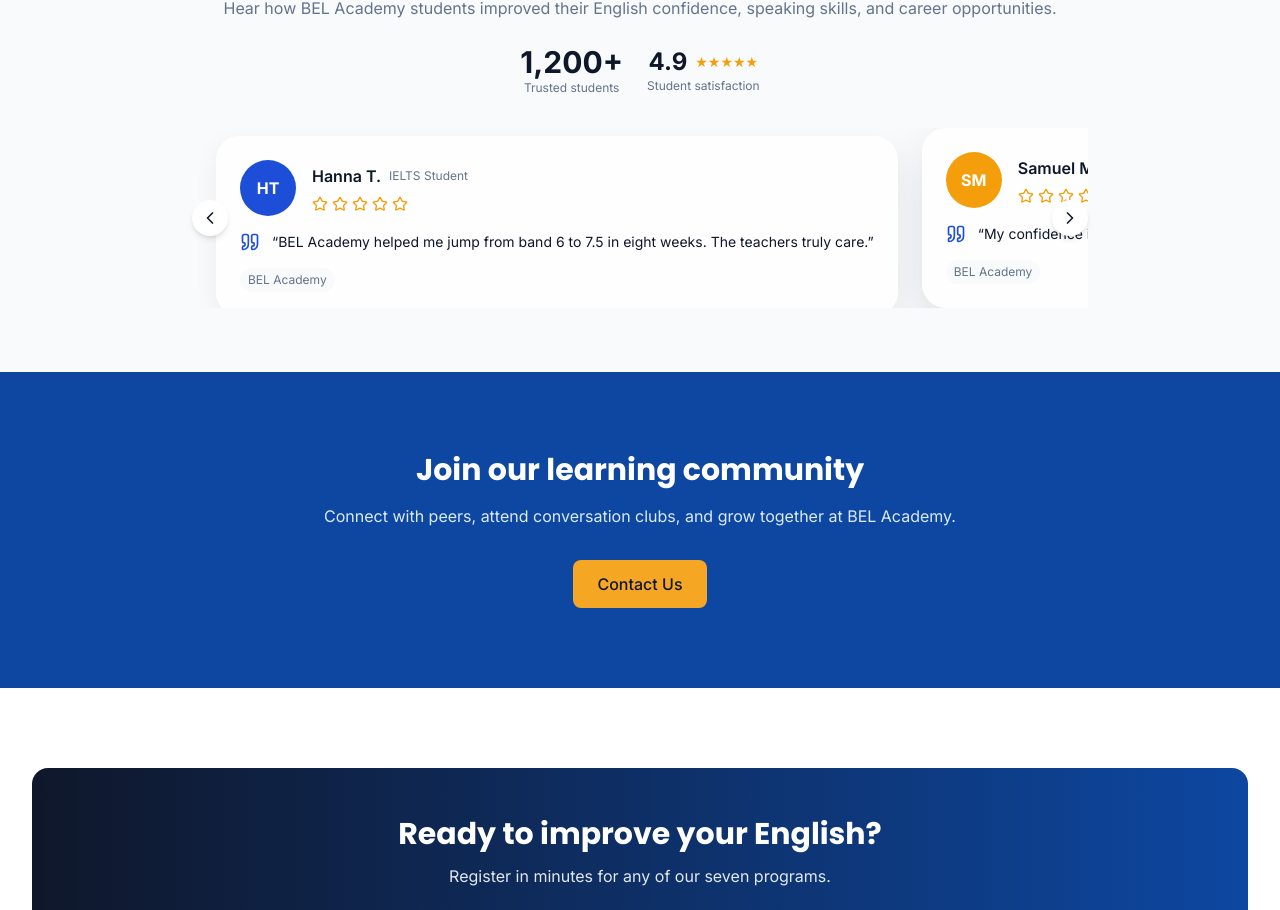
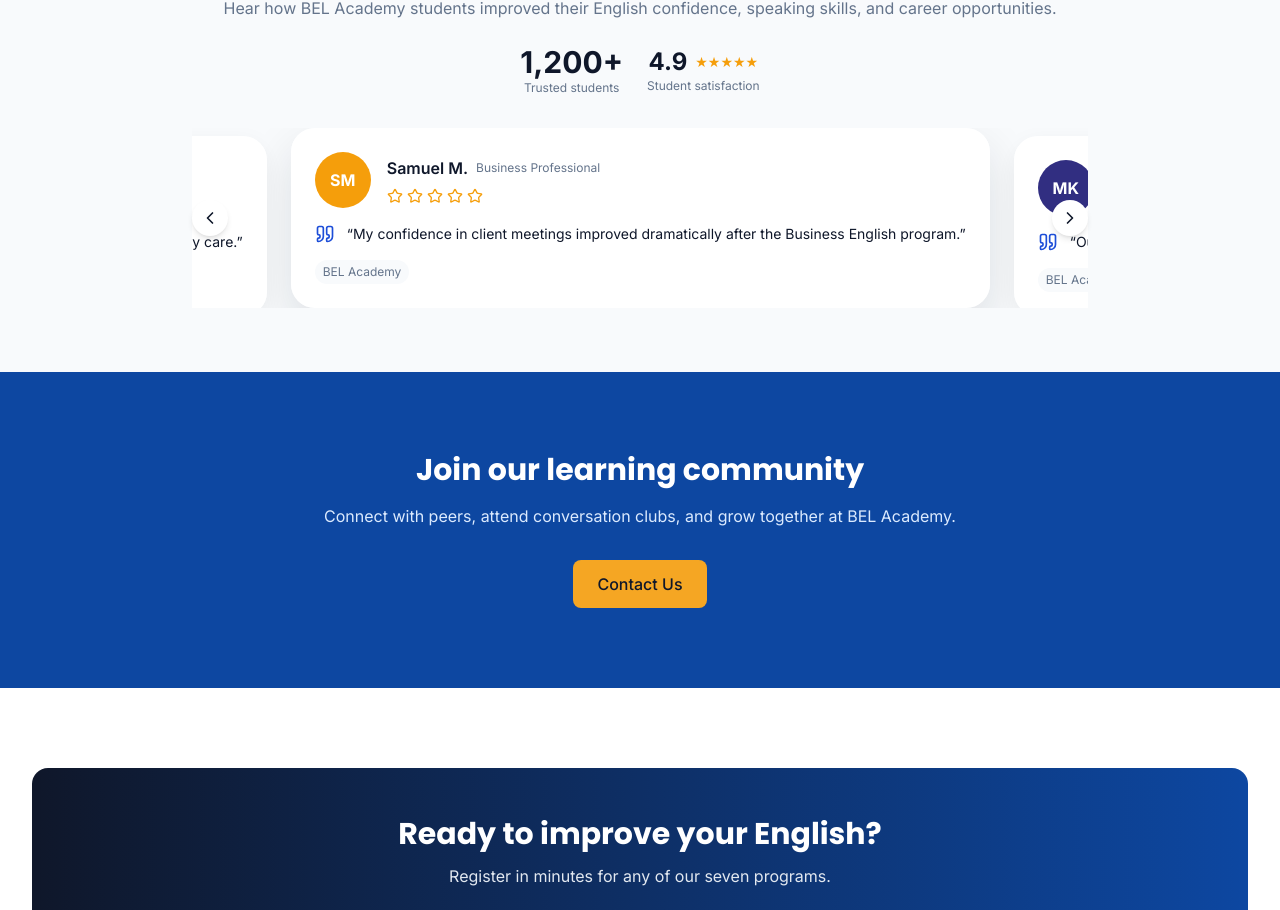
Before and after one commit to Teshome-Worku/bel-academy, a Next.js app: page / in a window 1280 px wide. Shown: the part 5557-6467 px from the top of the page. Built offline with nearby package versions, Linux system fonts and the light colour scheme; no server answers.

Commit message:
feat: enhance TestimonialCarousel with smooth scrolling and improved touch handling

```diff
--- a/src/components/marketing/TestimonialCarousel.tsx
+++ b/src/components/marketing/TestimonialCarousel.tsx
@@ -30,6 +30,21 @@
     const prev = () => setIndex((i) => (i - 1 + len) % len);
     const next = () => setIndex((i) => (i + 1) % len);
 
+    const scrollerRef = useRef<HTMLDivElement | null>(null);
+
+    // scroll active slide into view when index changes
+    useEffect(() => {
+        const container = scrollerRef.current;
+        if (!container) return;
+        const flex = container.querySelector('.flex');
+        if (!flex) return;
+        const slides = Array.from(flex.children) as HTMLElement[];
+        const slide = slides[index];
+        if (!slide) return;
+        const left = slide.offsetLeft - Math.max(0, (container.clientWidth - slide.clientWidth) / 2);
+        container.scrollTo({ left, behavior: 'smooth' });
+    }, [index]);
+
     const palette = ["#1D4ED8", "#F59E0B", "#312E81", "#059669", "#1D4ED8", "#312E81"];
 
     return (
@@ -59,7 +74,7 @@
                     <button onClick={prev} aria-label="Previous" className="absolute left-0 top-1/2 -translate-y-1/2 z-20 rounded-full bg-white p-2 shadow-md">
                         <ChevronLeft className="h-5 w-5" />
                     </button>
-                    <div className="overflow-hidden">
+                    <div className="overflow-x-auto" ref={scrollerRef} style={{ WebkitOverflowScrolling: 'touch' }} onTouchStart={() => setPaused(true)} onTouchEnd={() => setPaused(false)}>
                         <div className="flex gap-6 px-6" style={{ touchAction: 'pan-y' }}>
                             {testimonials.map((t, i) => {
                                 const distance = Math.abs(i - index);
@@ -67,7 +82,7 @@
                                 const isVisible = distance <= 2 || distance === testimonials.length - 1; // show neighbors
                                 return (
                                     <motion.div key={t.id} initial={{ opacity: 0, y: 12 }} animate={{ opacity: isVisible ? 1 : 0.4, y: isActive ? 0 : 8 }} transition={{ duration: 0.45 }} className={`min-w-[280px] flex-shrink-0 sm:min-w-[320px] md:min-w-[360px] ${isActive ? 'scale-105' : 'scale-100'} transition-transform`}>
-                                        <div className={`rounded-[24px] p-6`} style={{ background: 'rgba(255,255,255,0.85)', boxShadow: isActive ? '0 20px 50px rgba(15,23,42,0.12)' : '0 8px 24px rgba(15,23,42,0.06)' }}>
+                                        <div className={`rounded-[24px] p-6`} style={{ background: 'rgba(255,255,255,0.95)', boxShadow: isActive ? '0 20px 50px rgba(15,23,42,0.12)' : '0 8px 24px rgba(15,23,42,0.06)' }}>
                                             <div className="flex items-center gap-4">
                                                 <Avatar name={t.name} accent={palette[i % palette.length]} />
                                                 <div className="flex-1 text-left">
@@ -80,7 +95,7 @@
                                                     </div>
                                                 </div>
                                             </div>
-                                            <div className="mt-4 text-[#0F172A] text-sm">
+                                            <div className="mt-4 text-[#0F172A] text-sm whitespace-normal break-words">
                                                 <Quote className="h-5 w-5 text-[#1D4ED8] float-left mr-3" />
                                                 &ldquo;{t.quote}&rdquo;
                                             </div>
```
